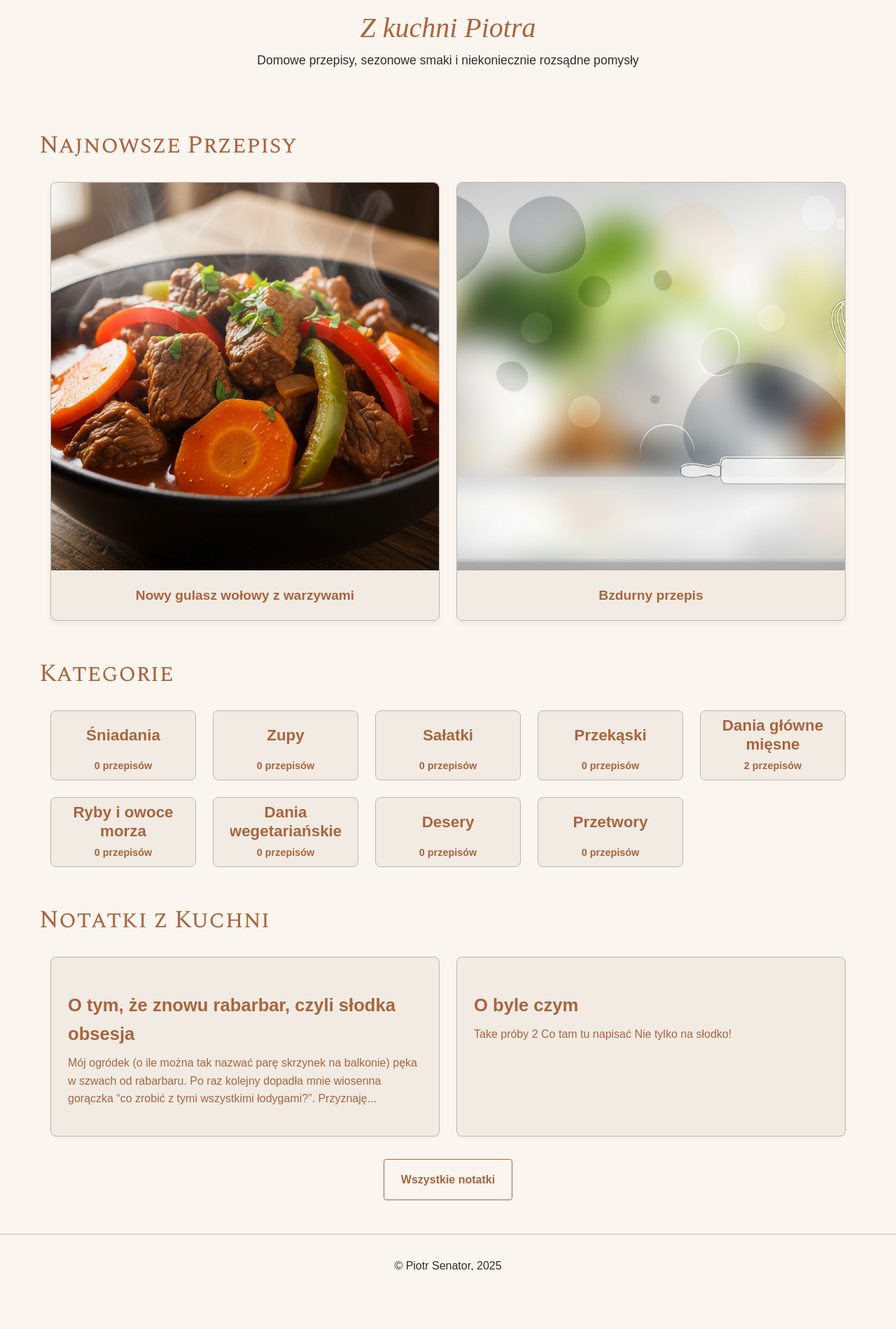
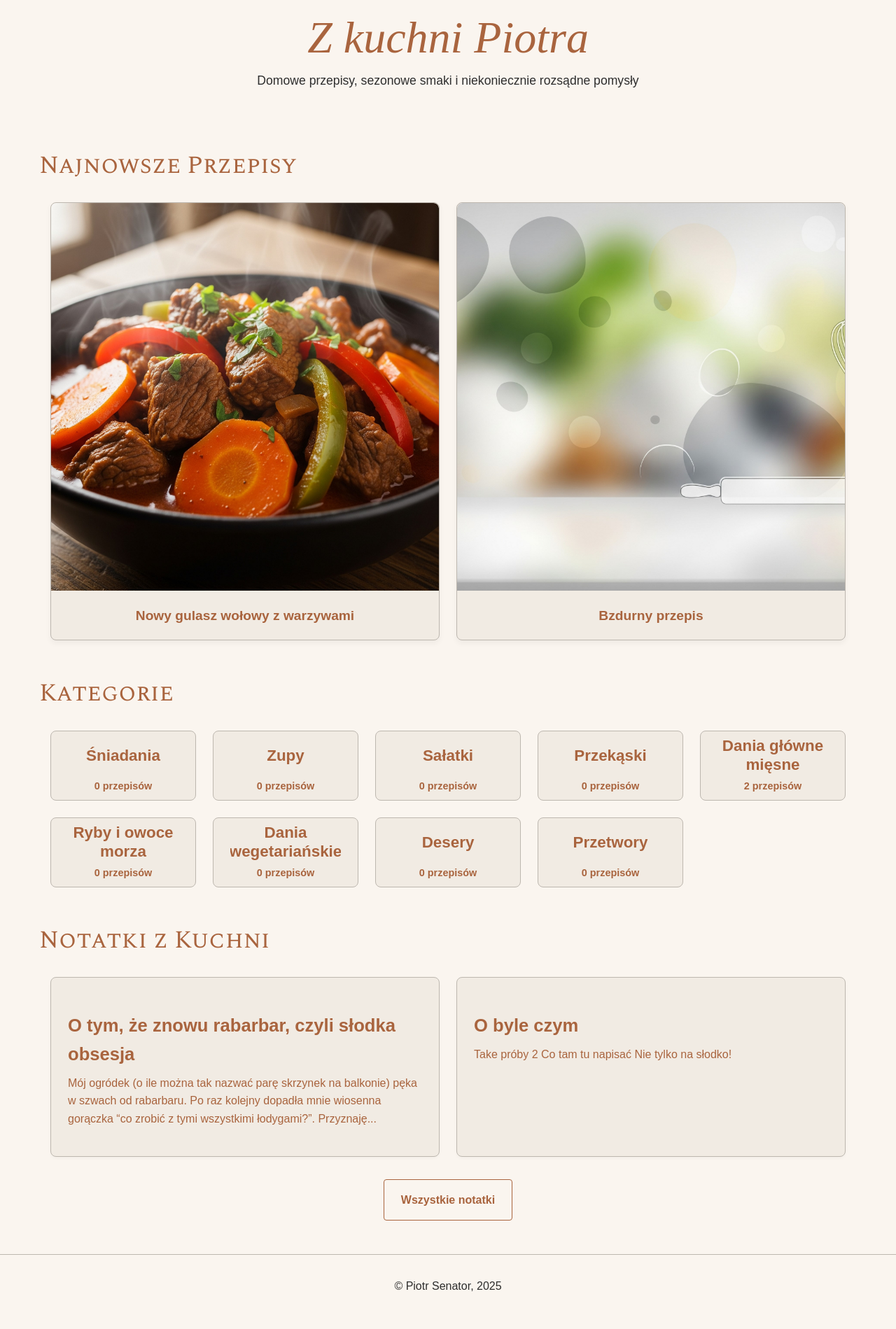
Before and after one commit to piotrsenator/kuchnia, a Jekyll site: the page built from index.html, in a window 1280 px wide. Shown: the whole page at 70% size. Built offline with Jekyll 4.4.1, drawn with Linux system fonts in a browser that asks for light colours; some web fonts are replaced; before the commit the page ends 1870 px from its top, so only the background shows below that.

Commit message:
Update _home.scss

```diff
--- a/_sass/pages/_home.scss
+++ b/_sass/pages/_home.scss
@@ -10,7 +10,6 @@
     font-family: var(--font-family-site-title);
     font-weight: var(--font-weight-regular);
     font-style: italic;
-    font-size: 2.5rem;
     line-height: 1.2;
     color: var(--color-primary);
     margin-bottom: var(--spacing-xxs);
```
